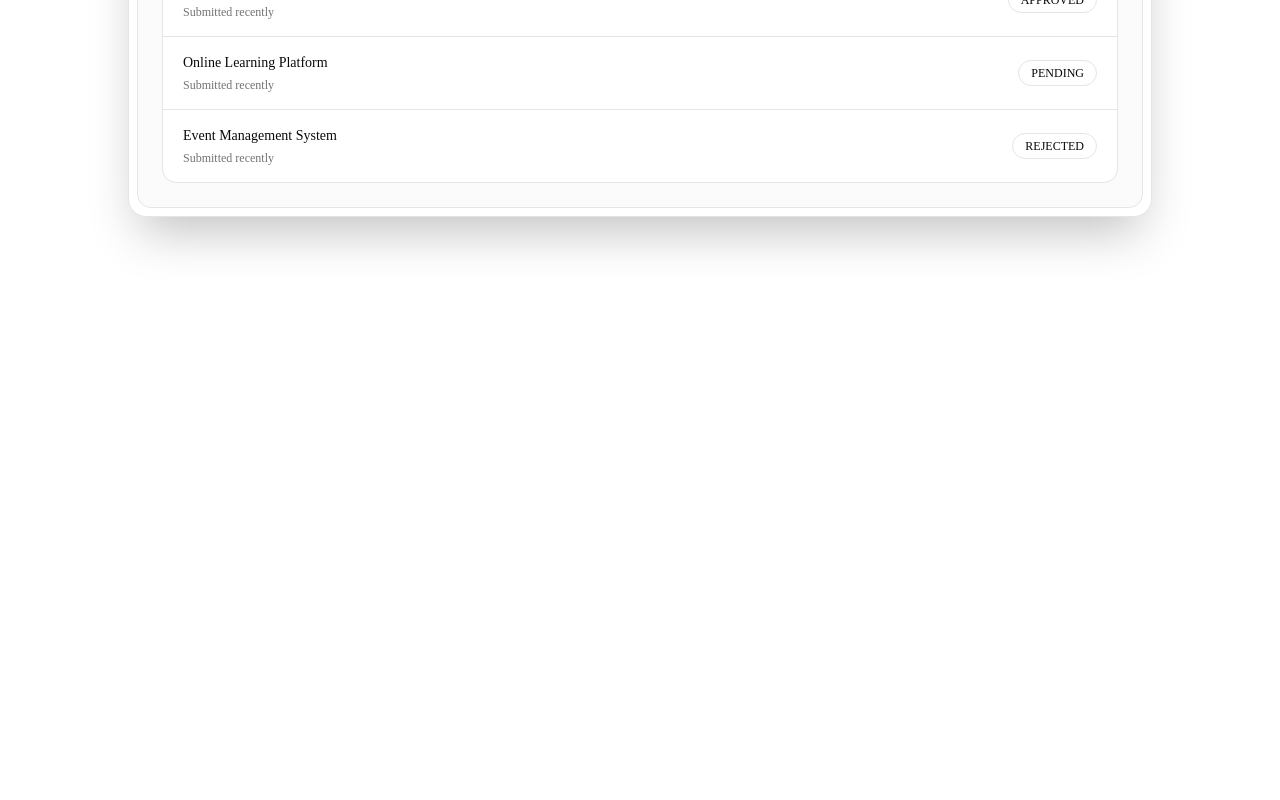
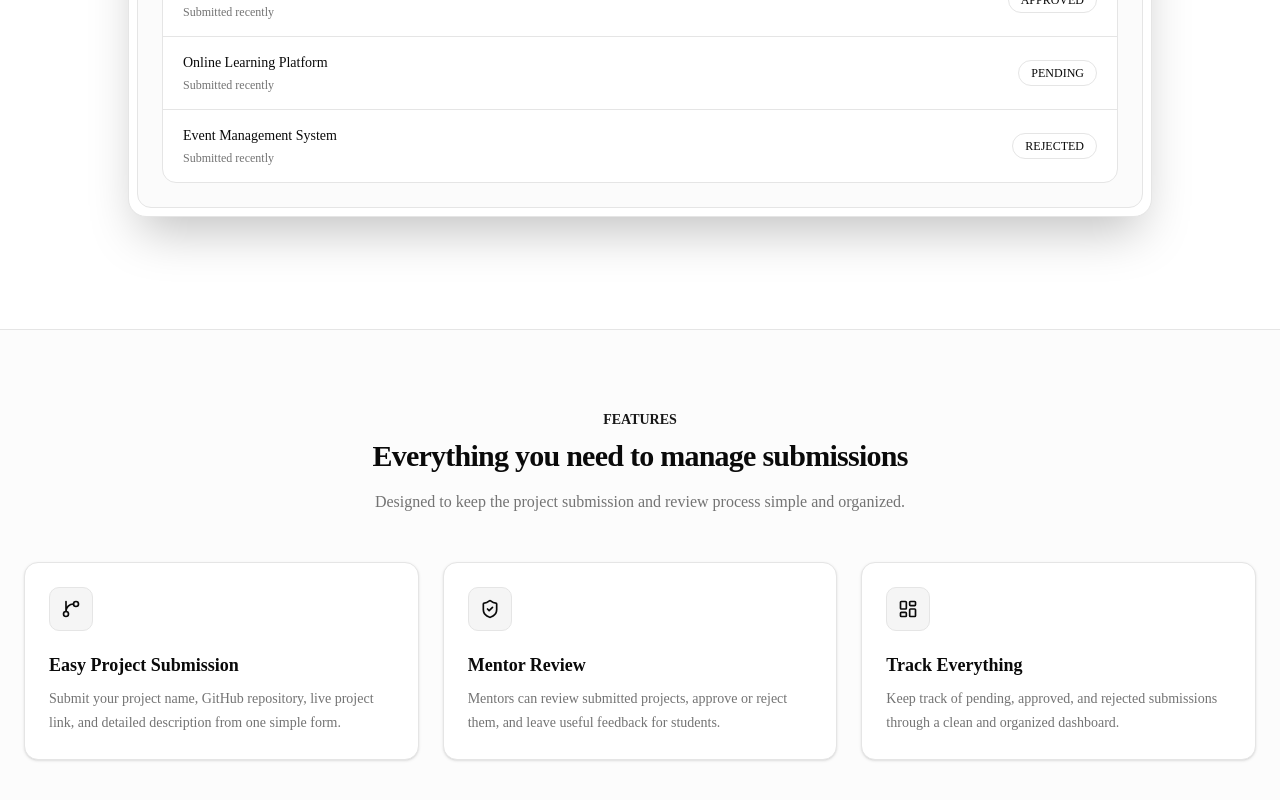
Before and after one commit to dipto230/WEB-INSTRUCTOR-ASSIGNMENT-FOR-PROGRAMING-HERO, a Next.js app in the folder frontend/: page / in a window 1280 px wide. Shown: the part 909-1709 px from the top of the page. Before the commit the page ends 1238 px from the top, so only its background shows below. Built offline with nearby package versions, Linux system fonts and the light colour scheme.

Commit message:
features section done

```diff
--- a/frontend/src/app/page.tsx
+++ b/frontend/src/app/page.tsx
@@ -1,3 +1,4 @@
+import Features from "../components/home/Features";
 import Hero from "../components/home/Hero";
 import Navbar from "../components/home/Navbar";
 
@@ -7,7 +8,8 @@ export default function HomePage() {
   return (
     <main className="min-h-screen bg-background">
       <Navbar />
-     <Hero/>
+      <Hero />
+      <Features/>
     </main>
   );
 }
--- a/frontend/src/components/home/Features.tsx
+++ b/frontend/src/components/home/Features.tsx
@@ -0,0 +1,78 @@
+
+import {
+  GitBranch,
+  LayoutDashboard,
+  ShieldCheck,
+} from "lucide-react";
+
+const features = [
+  {
+    icon: GitBranch,
+    title: "Easy Project Submission",
+    description:
+      "Submit your project name, GitHub repository, live project link, and detailed description from one simple form.",
+  },
+  {
+    icon: ShieldCheck,
+    title: "Mentor Review",
+    description:
+      "Mentors can review submitted projects, approve or reject them, and leave useful feedback for students.",
+  },
+  {
+    icon: LayoutDashboard,
+    title: "Track Everything",
+    description:
+      "Keep track of pending, approved, and rejected submissions through a clean and organized dashboard.",
+  },
+];
+
+export default function Features() {
+  return (
+    <section
+      id="features"
+      className="border-t bg-muted/30 py-20"
+    >
+      <div className="mx-auto max-w-7xl px-6">
+        <div className="mx-auto max-w-2xl text-center">
+          <p className="text-sm font-semibold text-primary">
+            FEATURES
+          </p>
+
+          <h2 className="mt-2 text-3xl font-bold tracking-tight">
+            Everything you need to manage submissions
+          </h2>
+
+          <p className="mt-4 text-muted-foreground">
+            Designed to keep the project submission and
+            review process simple and organized.
+          </p>
+        </div>
+
+        <div className="mt-12 grid gap-6 md:grid-cols-3">
+          {features.map((feature) => {
+            const Icon = feature.icon;
+
+            return (
+              <div
+                key={feature.title}
+                className="rounded-xl border bg-background p-6 shadow-sm transition-shadow hover:shadow-md"
+              >
+                <div className="flex h-11 w-11 items-center justify-center rounded-lg border bg-muted">
+                  <Icon className="h-5 w-5" />
+                </div>
+
+                <h3 className="mt-5 text-lg font-semibold">
+                  {feature.title}
+                </h3>
+
+                <p className="mt-2 text-sm leading-6 text-muted-foreground">
+                  {feature.description}
+                </p>
+              </div>
+            );
+          })}
+        </div>
+      </div>
+    </section>
+  );
+}
```
